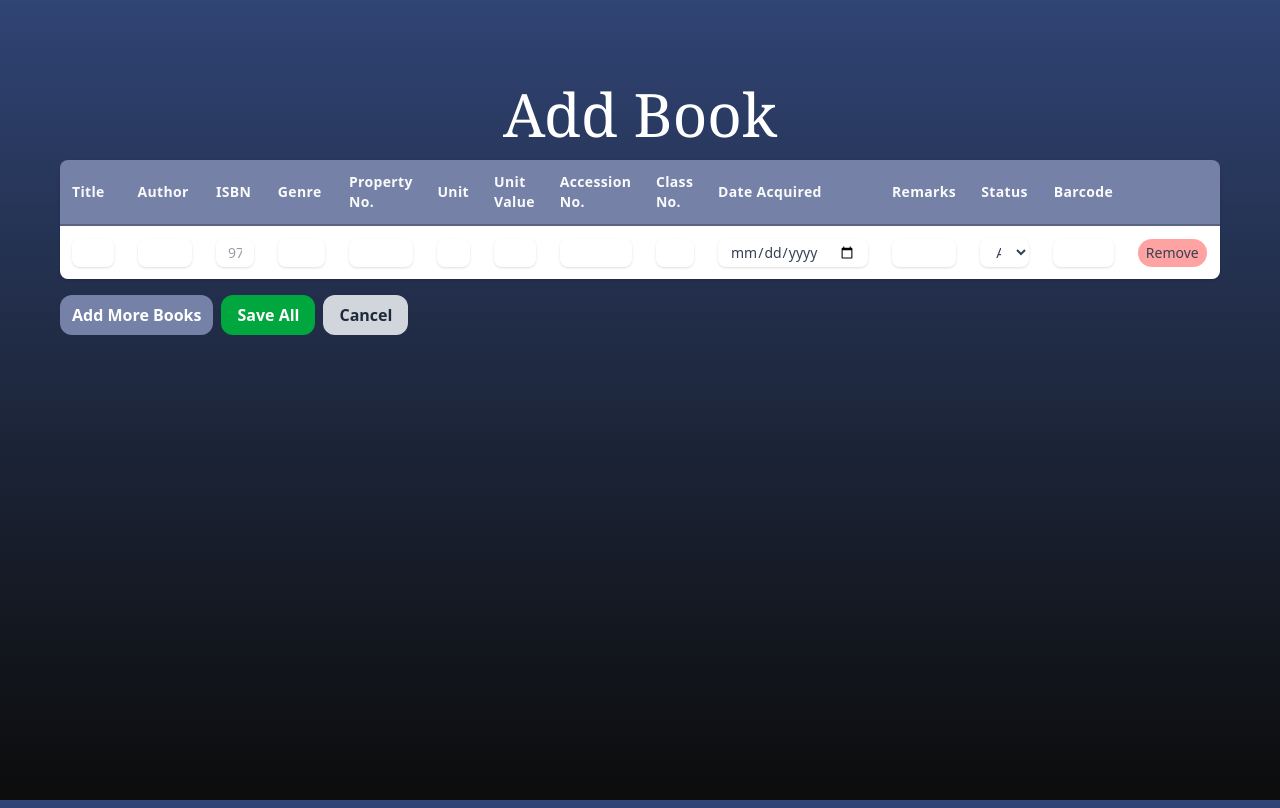
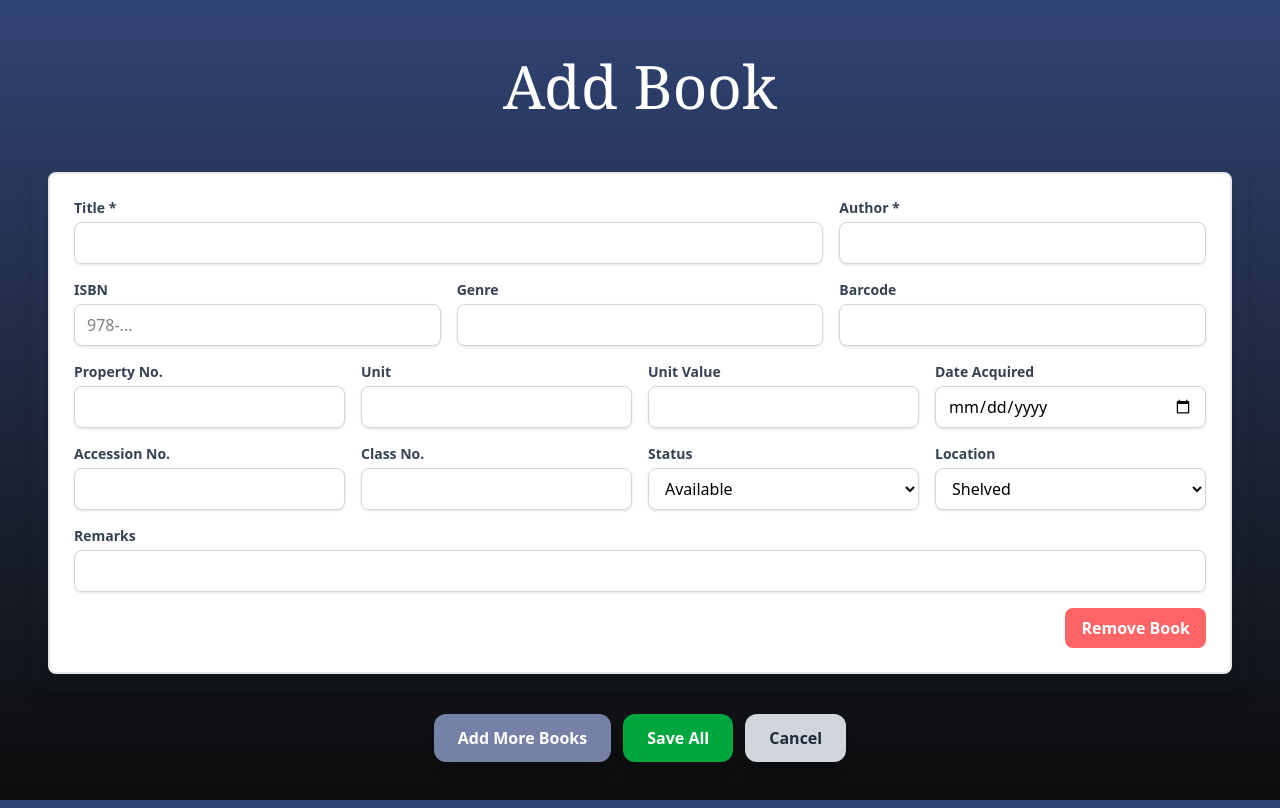
Before and after one commit to Eiron-Van/Libraprint, a PHP site: page /Admin/inventory/add_book.php in a window 1280 px wide. Run offline with PHP 8.4, Linux system fonts and the light colour scheme; the visitor is signed in with stand-in values (Sample User, id 1); style sheets or scripts are compiled from the project's sources.

Commit message:
imporved and modify the edit and add books on inventory

```diff
--- a/Admin/inventory/add_book.php
+++ b/Admin/inventory/add_book.php
@@ -18,15 +18,16 @@ if ($_SERVER['REQUEST_METHOD'] === 'POST') {
     $remarksArr = $_POST['remarks'] ?? [];
     $statuses = $_POST['status'] ?? [];
     $barcodes = $_POST['barcode'] ?? [];
+    $locations = $_POST['location'] ?? [];
 
     $count = max(
         count($authors), count($titles), count($isbns), count($genres), count($propertyNos), count($units), count($unitValues),
-        count($accessionNos), count($classNos), count($dates), count($remarksArr), count($statuses), count($barcodes)
+        count($accessionNos), count($classNos), count($dates), count($remarksArr), count($statuses), count($barcodes), count($locations)
     );
 
      $inserted = 0;
      if ($count > 0) {
-        $sql = "INSERT INTO book_inventory (author, title, isbn, genre, property_no, unit, unit_value, accession_no, class_no, date_acquired, remarks, status, barcode) VALUES (?, ?, ?, ?, ?, ?, ?, ?, ?, ?, ?, ?, ?)";
+        $sql = "INSERT INTO book_inventory (author, title, isbn, genre, property_no, unit, unit_value, accession_no, class_no, date_acquired, remarks, status, barcode, location) VALUES (?, ?, ?, ?, ?, ?, ?, ?, ?, ?, ?, ?, ?, ?)";
         $stmt = $conn->prepare($sql);
         for ($i = 0; $i < $count; $i++) {
             $author = trim($authors[$i] ?? '');
@@ -42,6 +43,7 @@ if ($_SERVER['REQUEST_METHOD'] === 'POST') {
             $remarks = trim($remarksArr[$i] ?? '');
             $status = trim($statuses[$i] ?? '');
             $barcode = trim($barcodes[$i] ?? '');
+            $location = trim($locations[$i] ?? 'Shelved');
 
             // Minimal validation: require at least title or author
             if ($author === '' && $title === '') {
@@ -49,7 +51,7 @@ if ($_SERVER['REQUEST_METHOD'] === 'POST') {
             }
 
             $stmt->bind_param(
-                'sssssssssssss',
+                'ssssssssssssss',
                 $author,
                 $title,
                 $isbn,
@@ -62,7 +64,8 @@ if ($_SERVER['REQUEST_METHOD'] === 'POST') {
                 $date_acquired,
                 $remarks,
                 $status,
-                $barcode
+                $barcode,
+                $location
             );
              if ($stmt->execute()) {
                  $inserted++;
@@ -90,161 +93,206 @@ if ($_SERVER['REQUEST_METHOD'] === 'POST') {
 
 </head>
 <body class="bg-gradient-to-b from-[#304475] to-[#0c0c0c] bg-fixed overflow-hidden min-h-screen">
-    <main class="mt-2 flex flex-col p-15">
-        <h1 class="text-6xl font-serif text-white text-center p-4">Add Book</h1>
+    <main class="mt-2 flex flex-col p-4 md:p-8 max-w-7xl mx-auto">
+        <h1 class="text-4xl md:text-6xl font-serif text-white text-center p-4 mb-6">Add Book</h1>
 
-        <form method="post">
-            <div class="overflow-auto overflow-y-auto max-h-[600px] rounded-lg shadow">
-                <table class="w-full" id="books-table">
-                    <thead class="bg-[#7581a6] border-b-2 border-[#5a6480] text-gray-50 sticky top-0 z-[8]">
-                        <tr>
-                            <th class="p-3 text-sm font-semibold tracking-wide text-left w-100">Title</th>
-                            <th class="p-3 text-sm font-semibold tracking-wide text-left w-50">Author</th>
-                            <th class="p-3 text-sm font-semibold tracking-wide text-left w-40">ISBN</th>
-                            <th class="p-3 text-sm font-semibold tracking-wide text-left w-50">Genre</th>
-                            <th class="p-3 text-sm font-semibold tracking-wide text-left w-28">Property No.</th>
-                            <th class="p-3 text-sm font-semibold tracking-wide text-left w-25">Unit</th>
-                            <th class="p-3 text-sm font-semibold tracking-wide text-left w-25">Unit Value</th>
-                            <th class="p-3 text-sm font-semibold tracking-wide text-left w-30">Accession No.</th>
-                            <th class="p-3 text-sm font-semibold tracking-wide text-left w-23">Class No.</th>
-                            <th class="p-3 text-sm font-semibold tracking-wide text-left w-30">Date Acquired</th>
-                            <th class="p-3 text-sm font-semibold tracking-wide text-left w-10">Remarks</th>
-                            <th class="p-3 text-sm font-semibold tracking-wide text-center w-40">Status</th>
-                            <th class="p-3 text-sm font-semibold tracking-wide text-center w-35">Barcode</th>
-                            <th class="p-3 text-sm font-semibold tracking-wide text-left w-35"></th>
-                        </tr>
-                    </thead>
-                    <tbody class="divide-y divide-[#5a6480]" id="rows">
-                        <tr class="bg-white book-row">
-                            <td class="p-3 text-sm text-gray-700 whitespace-nowrap ">
-                                <input type="text" name="title[]" class="w-full shadow px-3 py-1 rounded-lg">
-                            </td>
-                            <td class="p-3 text-sm text-gray-700 whitespace-nowrap ">
-                                <input type="text" name="author[]" class="w-full shadow px-3 py-1 rounded-lg">
-                            </td>
-                            <td class="p-3 text-sm text-gray-700 whitespace-nowrap ">
-                                <input type="text" name="isbn[]" class="w-full shadow px-3 py-1 rounded-lg" placeholder="978-...">
-                            </td>
-                            <td class="p-3 text-sm text-gray-700 whitespace-nowrap ">
-                                <input type="text" name="genre[]" class="w-full shadow px-3 py-1 rounded-lg">
-                            </td>
-                            <td class="p-3 text-sm text-gray-700 whitespace-nowrap ">
-                                <input type="text" name="property_no[]" class="w-full shadow px-3 py-1 rounded-lg">
-                            </td>
-                            <td class="p-3 text-sm text-gray-700 whitespace-nowrap ">
-                                <input type="text" name="unit[]" class="w-full shadow px-3 py-1 rounded-lg">
-                            </td>
-                            <td class="p-3 text-sm text-gray-700 whitespace-nowrap ">
-                                <input type="text" name="unit_value[]" class="w-full shadow px-3 py-1 rounded-lg">
-                            </td>
-                            <td class="p-3 text-sm text-gray-700 whitespace-nowrap ">
-                                <input type="text" name="accession_no[]" class="w-full shadow px-3 py-1 rounded-lg">
-                            </td>
-                            <td class="p-3 text-sm text-gray-700 whitespace-nowrap ">
-                                <input type="text" name="class_no[]" class="w-full shadow px-3 py-1 rounded-lg">
-                            </td>
-                            <td class="p-3 text-sm text-gray-700 whitespace-nowrap ">
-                                <input type="date" name="date_acquired[]" class="w-full shadow px-3 py-1 rounded-lg">
-                            </td>
-                            <td class="p-3 text-sm text-gray-700 whitespace-nowrap ">
-                                <input type="text" name="remarks[]" class="w-full shadow px-3 py-1 rounded-lg">
-                            </td>
-                            <td class="p-3 text-sm text-gray-700 whitespace-nowrap">
-                                <select name="status[]" class="w-full shadow px-3 py-1 rounded-lg">
+        <form method="post" id="books-form">
+            <div class="overflow-y-auto max-h-[70vh] rounded-lg shadow-lg space-y-4 p-4" id="books-container">
+                <div class="bg-white rounded-lg shadow-md p-6 book-row border-2 border-gray-200">
+                    <div class="grid grid-cols-1 md:grid-cols-2 lg:grid-cols-3 gap-4 mb-4">
+                        <div class="lg:col-span-2">
+                            <label class="block text-sm font-semibold text-gray-700 mb-1">Title *</label>
+                            <input type="text" name="title[]" class="w-full shadow px-3 py-2 rounded-lg border border-gray-300 focus:outline-none focus:ring-2 focus:ring-[#7581a6]">
+                        </div>
+                        <div>
+                            <label class="block text-sm font-semibold text-gray-700 mb-1">Author *</label>
+                            <input type="text" name="author[]" class="w-full shadow px-3 py-2 rounded-lg border border-gray-300 focus:outline-none focus:ring-2 focus:ring-[#7581a6]">
+                        </div>
+                    </div>
+
+                    <div class="grid grid-cols-1 md:grid-cols-2 lg:grid-cols-3 gap-4 mb-4">
+                        <div>
+                            <label class="block text-sm font-semibold text-gray-700 mb-1">ISBN</label>
+                            <input type="text" name="isbn[]" class="w-full shadow px-3 py-2 rounded-lg border border-gray-300 focus:outline-none focus:ring-2 focus:ring-[#7581a6]" placeholder="978-...">
+                        </div>
+                        <div>
+                            <label class="block text-sm font-semibold text-gray-700 mb-1">Genre</label>
+                            <input type="text" name="genre[]" class="w-full shadow px-3 py-2 rounded-lg border border-gray-300 focus:outline-none focus:ring-2 focus:ring-[#7581a6]">
+                        </div>
+                        <div>
+                            <label class="block text-sm font-semibold text-gray-700 mb-1">Barcode</label>
+                            <input type="text" name="barcode[]" class="w-full shadow px-3 py-2 rounded-lg border border-gray-300 focus:outline-none focus:ring-2 focus:ring-[#7581a6]">
+                        </div>
+                    </div>
+
+                    <div class="grid grid-cols-1 md:grid-cols-2 lg:grid-cols-4 gap-4 mb-4">
+                        <div>
+                            <label class="block text-sm font-semibold text-gray-700 mb-1">Property No.</label>
+                            <input type="text" name="property_no[]" class="w-full shadow px-3 py-2 rounded-lg border border-gray-300 focus:outline-none focus:ring-2 focus:ring-[#7581a6]">
+                        </div>
+                        <div>
+                            <label class="block text-sm font-semibold text-gray-700 mb-1">Unit</label>
+                            <input type="text" name="unit[]" class="w-full shadow px-3 py-2 rounded-lg border border-gray-300 focus:outline-none focus:ring-2 focus:ring-[#7581a6]">
+                        </div>
+                        <div>
+                            <label class="block text-sm font-semibold text-gray-700 mb-1">Unit Value</label>
+                            <input type="text" name="unit_value[]" class="w-full shadow px-3 py-2 rounded-lg border border-gray-300 focus:outline-none focus:ring-2 focus:ring-[#7581a6]">
+                        </div>
+                        <div>
+                            <label class="block text-sm font-semibold text-gray-700 mb-1">Date Acquired</label>
+                            <input type="date" name="date_acquired[]" class="w-full shadow px-3 py-2 rounded-lg border border-gray-300 focus:outline-none focus:ring-2 focus:ring-[#7581a6]">
+                        </div>
+                    </div>
+
+                    <div class="grid grid-cols-1 md:grid-cols-2 lg:grid-cols-4 gap-4 mb-4">
+                        <div>
+                            <label class="block text-sm font-semibold text-gray-700 mb-1">Accession No.</label>
+                            <input type="text" name="accession_no[]" class="w-full shadow px-3 py-2 rounded-lg border border-gray-300 focus:outline-none focus:ring-2 focus:ring-[#7581a6]">
+                        </div>
+                        <div>
+                            <label class="block text-sm font-semibold text-gray-700 mb-1">Class No.</label>
+                            <input type="text" name="class_no[]" class="w-full shadow px-3 py-2 rounded-lg border border-gray-300 focus:outline-none focus:ring-2 focus:ring-[#7581a6]">
+                        </div>
+                        <div>
+                            <label class="block text-sm font-semibold text-gray-700 mb-1">Status</label>
+                            <select name="status[]" class="w-full shadow px-3 py-2 rounded-lg border border-gray-300 focus:outline-none focus:ring-2 focus:ring-[#7581a6]">
                                 <option>Available</option>
                                 <option>Checked Out</option>
                                 <option>Missing</option>
                                 <option>Reserved</option>
                             </select>
-                            </td>
-                            <td class="p-3 text-sm text-gray-700 whitespace-nowrap ">
-                                <input type="text" name="barcode[]" class="w-full shadow px-3 py-1 rounded-lg">
-                            </td>
-                            <td class="p-3 text-sm text-gray-700 whitespace-nowrap">
-                                <button type="button" class='bg-red-300 px-2 py-1 rounded-2xl inline-block remove-row'>Remove</button>
-                            </td>
-                        </tr>
-                    </tbody>
-                </table>
                         </div>
-            <div class="flex gap-2 mt-4">
-                <button type="button" id="add-row" class='bg-[#7581a6] px-3 py-2 rounded-xl font-semibold text-white'>Add More Books</button>
-                <button type="submit" class='bg-green-600 hover:bg-green-700 px-4 py-2 rounded-xl font-semibold text-white'>Save All</button>
-                <a href="/Admin/inventory" class='bg-gray-300 hover:bg-gray-400 px-4 py-2 rounded-xl font-semibold text-gray-800'>Cancel</a>
+                        <div>
+                            <label class="block text-sm font-semibold text-gray-700 mb-1">Location</label>
+                            <select name="location[]" class="w-full shadow px-3 py-2 rounded-lg border border-gray-300 focus:outline-none focus:ring-2 focus:ring-[#7581a6]">
+                                <option>Shelved</option>
+                                <option>Archived</option>
+                            </select>
+                        </div>
+                    </div>
+
+                    <div class="mb-4">
+                        <label class="block text-sm font-semibold text-gray-700 mb-1">Remarks</label>
+                        <input type="text" name="remarks[]" class="w-full shadow px-3 py-2 rounded-lg border border-gray-300 focus:outline-none focus:ring-2 focus:ring-[#7581a6]">
+                    </div>
+
+                    <div class="flex justify-end">
+                        <button type="button" class='bg-red-400 hover:bg-red-500 px-4 py-2 rounded-lg font-semibold text-white remove-row transition-colors'>Remove Book</button>
+                    </div>
+                </div>
+            </div>
+            <div class="flex flex-wrap gap-3 mt-6 justify-center">
+                <button type="button" id="add-row" class='bg-[#7581a6] hover:bg-[#5a6480] px-6 py-3 rounded-xl font-semibold text-white transition-colors shadow-lg'>Add More Books</button>
+                <button type="submit" class='bg-green-600 hover:bg-green-700 px-6 py-3 rounded-xl font-semibold text-white transition-colors shadow-lg'>Save All</button>
+                <a href="/Admin/inventory" class='bg-gray-300 hover:bg-gray-400 px-6 py-3 rounded-xl font-semibold text-gray-800 transition-colors shadow-lg'>Cancel</a>
             </div>
         </form>
     </main>
 
     <template id="row-template">
-        <tr class="bg-white book-row">
-            <td class="p-3 text-sm text-gray-700 whitespace-nowrap ">
-                <input type="text" name="title[]" class="w-full shadow px-3 py-1 rounded-lg">
-            </td>
-            <td class="p-3 text-sm text-gray-700 whitespace-nowrap ">
-                <input type="text" name="author[]" class="w-full shadow px-3 py-1 rounded-lg">
-            </td>
-            <td class="p-3 text-sm text-gray-700 whitespace-nowrap ">
-                <input type="text" name="isbn[]" class="w-full shadow px-3 py-1 rounded-lg" placeholder="978-...">
-            </td>
-            <td class="p-3 text-sm text-gray-700 whitespace-nowrap ">
-                <input type="text" name="genre[]" class="w-full shadow px-3 py-1 rounded-lg">
-            </td>
-            <td class="p-3 text-sm text-gray-700 whitespace-nowrap ">
-                <input type="text" name="property_no[]" class="w-full shadow px-3 py-1 rounded-lg">
-            </td>
-            <td class="p-3 text-sm text-gray-700 whitespace-nowrap ">
-                <input type="text" name="unit[]" class="w-full shadow px-3 py-1 rounded-lg">
-            </td>
-            <td class="p-3 text-sm text-gray-700 whitespace-nowrap ">
-                <input type="text" name="unit_value[]" class="w-full shadow px-3 py-1 rounded-lg">
-            </td>
-            <td class="p-3 text-sm text-gray-700 whitespace-nowrap ">
-                <input type="text" name="accession_no[]" class="w-full shadow px-3 py-1 rounded-lg">
-            </td>
-            <td class="p-3 text-sm text-gray-700 whitespace-nowrap ">
-                <input type="text" name="class_no[]" class="w-full shadow px-3 py-1 rounded-lg">
-            </td>
-            <td class="p-3 text-sm text-gray-700 whitespace-nowrap ">
-                <input type="date" name="date_acquired[]" class="w-full shadow px-3 py-1 rounded-lg">
-            </td>
-            <td class="p-3 text-sm text-gray-700 whitespace-nowrap ">
-                <input type="text" name="remarks[]" class="w-full shadow px-3 py-1 rounded-lg">
-            </td>
-            <td class="p-3 text-sm text-gray-700 whitespace-nowrap">
-                <select name="status[]" class="w-full shadow px-3 py-1 rounded-lg">
+        <div class="bg-white rounded-lg shadow-md p-6 book-row border-2 border-gray-200">
+            <div class="grid grid-cols-1 md:grid-cols-2 lg:grid-cols-3 gap-4 mb-4">
+                <div class="lg:col-span-2">
+                    <label class="block text-sm font-semibold text-gray-700 mb-1">Title *</label>
+                    <input type="text" name="title[]" class="w-full shadow px-3 py-2 rounded-lg border border-gray-300 focus:outline-none focus:ring-2 focus:ring-[#7581a6]">
+                </div>
+                <div>
+                    <label class="block text-sm font-semibold text-gray-700 mb-1">Author *</label>
+                    <input type="text" name="author[]" class="w-full shadow px-3 py-2 rounded-lg border border-gray-300 focus:outline-none focus:ring-2 focus:ring-[#7581a6]">
+                </div>
+            </div>
+
+            <div class="grid grid-cols-1 md:grid-cols-2 lg:grid-cols-3 gap-4 mb-4">
+                <div>
+                    <label class="block text-sm font-semibold text-gray-700 mb-1">ISBN</label>
+                    <input type="text" name="isbn[]" class="w-full shadow px-3 py-2 rounded-lg border border-gray-300 focus:outline-none focus:ring-2 focus:ring-[#7581a6]" placeholder="978-...">
+                </div>
+                <div>
+                    <label class="block text-sm font-semibold text-gray-700 mb-1">Genre</label>
+                    <input type="text" name="genre[]" class="w-full shadow px-3 py-2 rounded-lg border border-gray-300 focus:outline-none focus:ring-2 focus:ring-[#7581a6]">
+                </div>
+                <div>
+                    <label class="block text-sm font-semibold text-gray-700 mb-1">Barcode</label>
+                    <input type="text" name="barcode[]" class="w-full shadow px-3 py-2 rounded-lg border border-gray-300 focus:outline-none focus:ring-2 focus:ring-[#7581a6]">
+                </div>
+            </div>
+
+            <div class="grid grid-cols-1 md:grid-cols-2 lg:grid-cols-4 gap-4 mb-4">
+                <div>
+                    <label class="block text-sm font-semibold text-gray-700 mb-1">Property No.</label>
+                    <input type="text" name="property_no[]" class="w-full shadow px-3 py-2 rounded-lg border border-gray-300 focus:outline-none focus:ring-2 focus:ring-[#7581a6]">
+                </div>
+                <div>
+                    <label class="block text-sm font-semibold text-gray-700 mb-1">Unit</label>
+                    <input type="text" name="unit[]" class="w-full shadow px-3 py-2 rounded-lg border border-gray-300 focus:outline-none focus:ring-2 focus:ring-[#7581a6]">
+                </div>
+                <div>
+                    <label class="block text-sm font-semibold text-gray-700 mb-1">Unit Value</label>
+                    <input type="text" name="unit_value[]" class="w-full shadow px-3 py-2 rounded-lg border border-gray-300 focus:outline-none focus:ring-2 focus:ring-[#7581a6]">
+                </div>
+                <div>
+                    <label class="block text-sm font-semibold text-gray-700 mb-1">Date Acquired</label>
+                    <input type="date" name="date_acquired[]" class="w-full shadow px-3 py-2 rounded-lg border border-gray-300 focus:outline-none focus:ring-2 focus:ring-[#7581a6]">
+                </div>
+            </div>
+
+            <div class="grid grid-cols-1 md:grid-cols-2 lg:grid-cols-4 gap-4 mb-4">
+                <div>
+                    <label class="block text-sm font-semibold text-gray-700 mb-1">Accession No.</label>
+                    <input type="text" name="accession_no[]" class="w-full shadow px-3 py-2 rounded-lg border border-gray-300 focus:outline-none focus:ring-2 focus:ring-[#7581a6]">
+                </div>
+                <div>
+                    <label class="block text-sm font-semibold text-gray-700 mb-1">Class No.</label>
+                    <input type="text" name="class_no[]" class="w-full shadow px-3 py-2 rounded-lg border border-gray-300 focus:outline-none focus:ring-2 focus:ring-[#7581a6]">
+                </div>
+                <div>
+                    <label class="block text-sm font-semibold text-gray-700 mb-1">Status</label>
+                    <select name="status[]" class="w-full shadow px-3 py-2 rounded-lg border border-gray-300 focus:outline-none focus:ring-2 focus:ring-[#7581a6]">
                         <option>Available</option>
                         <option>Checked Out</option>
                         <option>Missing</option>
                         <option>Reserved</option>
                     </select>
-            </td>
-            <td class="p-3 text-sm text-gray-700 whitespace-nowrap ">
-                <input type="text" name="barcode[]" class="w-full shadow px-3 py-1 rounded-lg">
-            </td>
-            <td class="p-3 text-sm text-gray-700 whitespace-nowrap">
-                <button type="button" class='bg-red-300 px-2 py-1 rounded-2xl inline-block remove-row'>Remove</button>
-            </td>
-        </tr>
+                </div>
+                <div>
+                    <label class="block text-sm font-semibold text-gray-700 mb-1">Location</label>
+                    <select name="location[]" class="w-full shadow px-3 py-2 rounded-lg border border-gray-300 focus:outline-none focus:ring-2 focus:ring-[#7581a6]">
+                        <option>Shelved</option>
+                        <option>Archived</option>
+                    </select>
+                </div>
+            </div>
+
+            <div class="mb-4">
+                <label class="block text-sm font-semibold text-gray-700 mb-1">Remarks</label>
+                <input type="text" name="remarks[]" class="w-full shadow px-3 py-2 rounded-lg border border-gray-300 focus:outline-none focus:ring-2 focus:ring-[#7581a6]">
+            </div>
+
+            <div class="flex justify-end">
+                <button type="button" class='bg-red-400 hover:bg-red-500 px-4 py-2 rounded-lg font-semibold text-white remove-row transition-colors'>Remove Book</button>
+            </div>
+        </div>
     </template>
 
     <script>
         const addRowBtn = document.getElementById('add-row');
-        const rowsTbody = document.getElementById('rows');
+        const booksContainer = document.getElementById('books-container');
         const rowTemplate = document.getElementById('row-template');
 
         addRowBtn.addEventListener('click', () => {
             const clone = rowTemplate.content.cloneNode(true);
-            rowsTbody.appendChild(clone);
-            hydrateAllIsbn();
+            booksContainer.appendChild(clone);
         });
 
-        rowsTbody.addEventListener('click', (e) => {
+        booksContainer.addEventListener('click', (e) => {
             if (e.target && e.target.classList.contains('remove-row')) {
-                const tr = e.target.closest('tr');
-                if (!tr) return;
+                const bookRow = e.target.closest('.book-row');
+                if (!bookRow) return;
                 // Keep at least one row
-                if (rowsTbody.querySelectorAll('tr.book-row').length > 1) {
-                    tr.remove();
+                if (booksContainer.querySelectorAll('.book-row').length > 1) {
+                    bookRow.remove();
+                } else {
+                    alert('You must keep at least one book entry.');
                 }
             }
         });
```
Also changed, not shown: Admin/inventory/edit_book.php (+93 -85 lines). Lines whose indentation alone changed are shown as unchanged.
